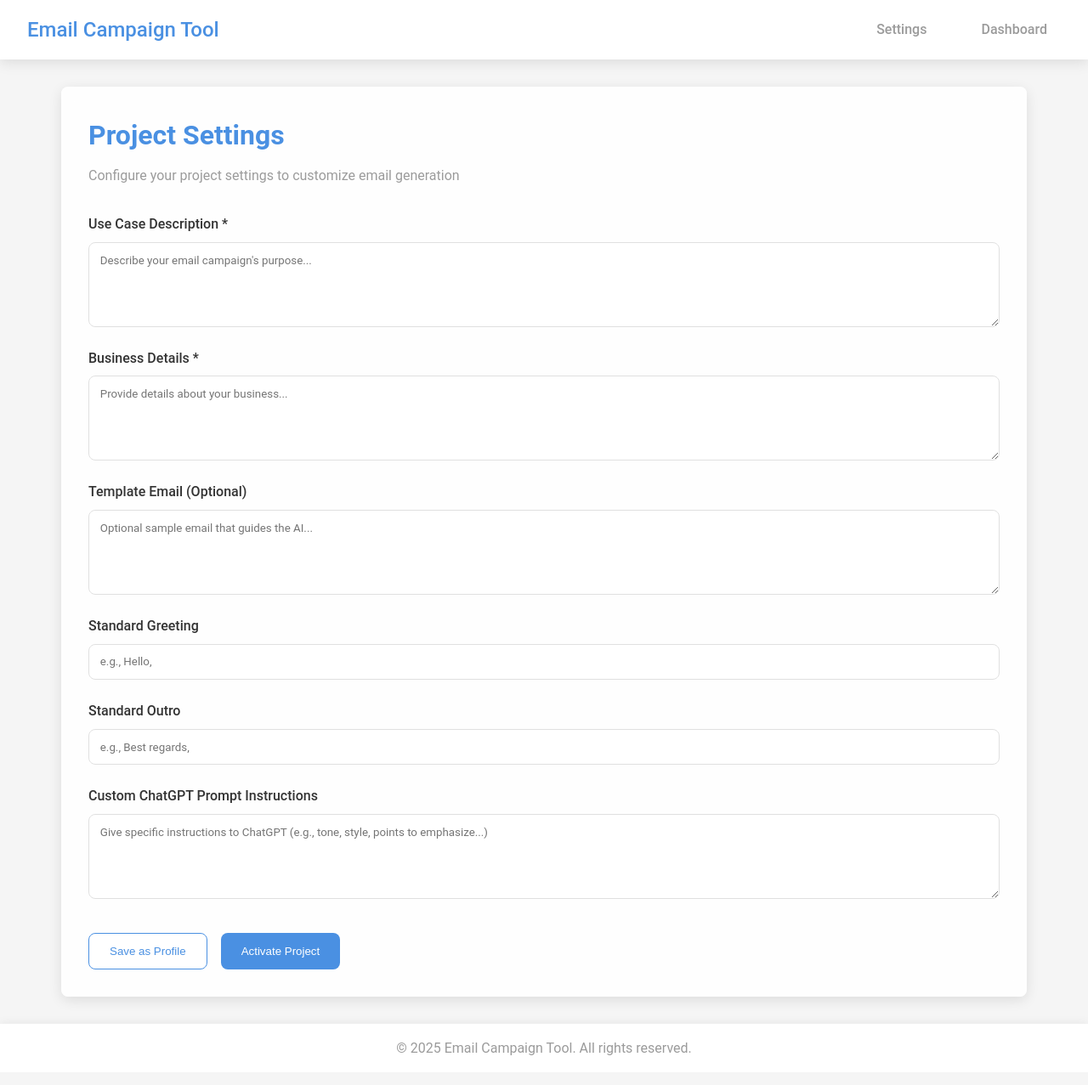
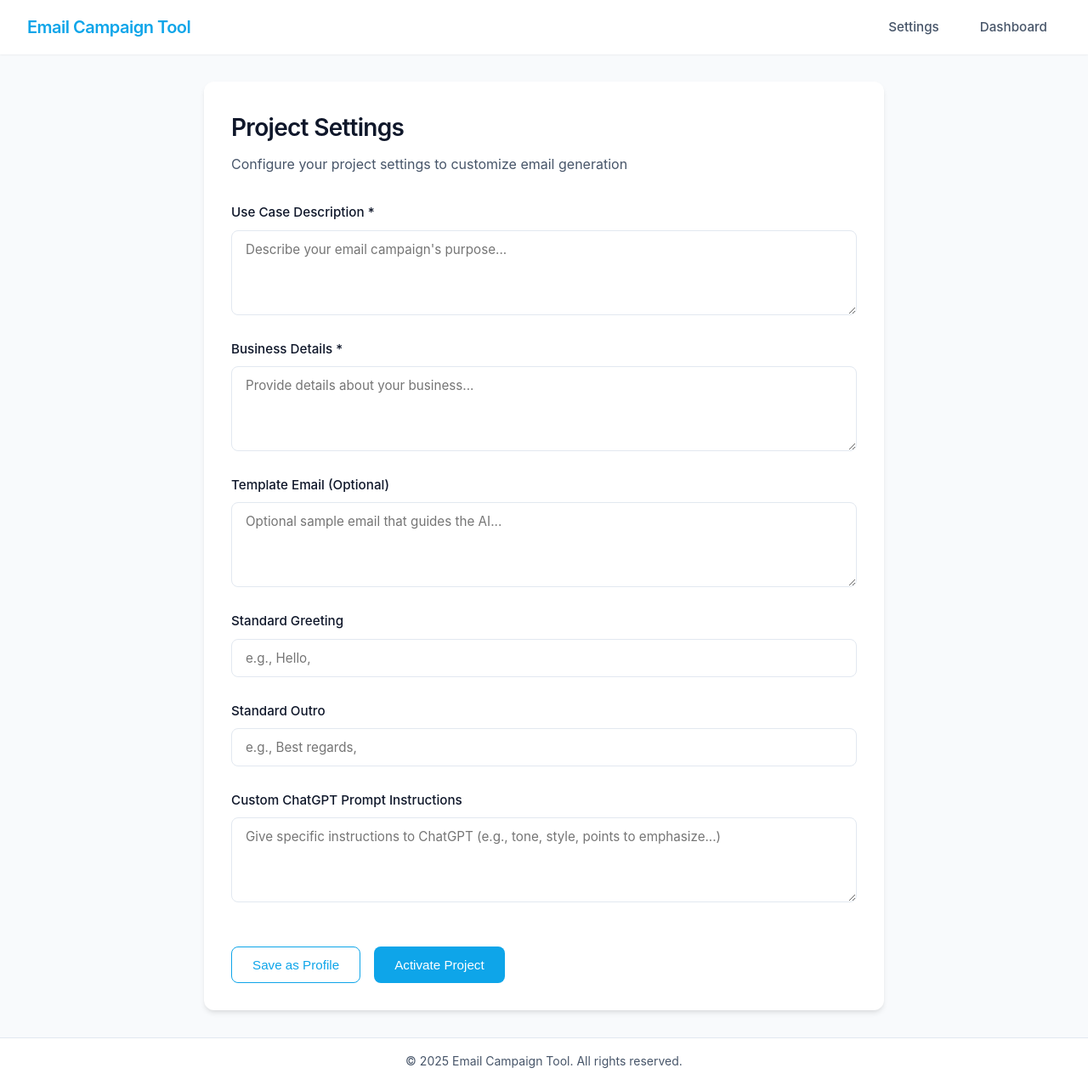
Before and after one commit to CapoVerse-1/AUTOEMAIL, a React (Create React App) app: page /settings in a window 1280 px wide. Shown: the whole page at 85% size. Built offline with nearby package versions, Linux system fonts and the light colour scheme.

Commit message:
Redesign UI with modern, clean aesthetic inspired by ChatGPT and iOS

```diff
--- a/src/App.css
+++ b/src/App.css
@@ -1,16 +1,19 @@
-/* Global Styles */
+/* Modern UI Redesign */
 :root {
-  --primary-color: #4A90E2;
-  --secondary-color: #9B9B9B;
-  --light-color: #F5F5F5;
-  --white-color: #FFFFFF;
-  --accent-color: #A8E6CF;
-  --error-color: #FF6B6B;
-  --success-color: #4CAF50;
-  --border-radius: 8px;
-  --font-family: 'Roboto', sans-serif;
-  --box-shadow: 0 4px 15px rgba(0, 0, 0, 0.1);
-  --transition: all 0.3s ease;
+  --primary-color: #0ea5e9;
+  --primary-light: rgba(14, 165, 233, 0.1);
+  --secondary-color: #64748b;
+  --bg-color: #f8fafc;
+  --card-bg: #ffffff;
+  --text-primary: #0f172a;
+  --text-secondary: #475569;
+  --error-color: #ef4444;
+  --success-color: #10b981;
+  --border-color: #e2e8f0;
+  --border-radius: 12px;
+  --box-shadow: 0 4px 6px -1px rgba(0, 0, 0, 0.1), 0 2px 4px -2px rgba(0, 0, 0, 0.05);
+  --transition: all 0.2s ease;
+  --font-family: -apple-system, BlinkMacSystemFont, 'Segoe UI', Roboto, Oxygen, Ubuntu, Cantarell, 'Open Sans', 'Helvetica Neue', sans-serif;
 }
 
 * {
@@ -21,9 +24,11 @@
 
 body {
   font-family: var(--font-family);
-  background-color: var(--light-color);
-  color: #333;
+  background-color: var(--bg-color);
+  color: var(--text-primary);
   line-height: 1.6;
+  -webkit-font-smoothing: antialiased;
+  -moz-osx-font-smoothing: grayscale;
 }
 
 .app-container {
@@ -38,39 +43,41 @@ body {
   justify-content: space-between;
   align-items: center;
   padding: 1rem 2rem;
-  background-color: var(--white-color);
-  box-shadow: var(--box-shadow);
-  position: relative;
+  background-color: var(--card-bg);
+  box-shadow: 0 1px 2px rgba(0, 0, 0, 0.05);
+  position: sticky;
+  top: 0;
   z-index: 10;
+  backdrop-filter: blur(10px);
+  -webkit-backdrop-filter: blur(10px);
 }
 
 .app-logo h1 {
   color: var(--primary-color);
-  font-size: 1.5rem;
-  font-weight: 500;
+  font-size: 1.25rem;
+  font-weight: 600;
+  letter-spacing: -0.025em;
 }
 
 .nav-links {
   display: flex;
   list-style: none;
-}
-
-.nav-links li {
-  margin-left: 2rem;
+  gap: 1rem;
 }
 
 .nav-links a {
   text-decoration: none;
-  color: var(--secondary-color);
+  color: var(--text-secondary);
   font-weight: 500;
   transition: var(--transition);
   padding: 0.5rem 1rem;
-  border-radius: var(--border-radius);
+  border-radius: 8px;
+  font-size: 0.95rem;
 }
 
 .nav-links a:hover {
   color: var(--primary-color);
-  background-color: rgba(74, 144, 226, 0.1);
+  background-color: var(--primary-light);
 }
 
 /* Main Content */
@@ -84,34 +91,41 @@ body {
 
 /* Footer */
 .app-footer {
-  background-color: var(--white-color);
+  background-color: var(--card-bg);
   padding: 1rem;
   text-align: center;
-  color: var(--secondary-color);
-  box-shadow: 0 -2px 10px rgba(0, 0, 0, 0.05);
+  color: var(--text-secondary);
+  font-size: 0.875rem;
+  border-top: 1px solid var(--border-color);
 }
 
 /* Settings Page Styles */
 .settings-container {
-  background-color: var(--white-color);
+  background-color: var(--card-bg);
   border-radius: var(--border-radius);
   padding: 2rem;
   box-shadow: var(--box-shadow);
+  max-width: 800px;
+  margin: 0 auto;
 }
 
 .settings-container h1 {
-  color: var(--primary-color);
+  color: var(--text-primary);
   margin-bottom: 0.5rem;
+  font-size: 1.75rem;
+  font-weight: 600;
+  letter-spacing: -0.025em;
 }
 
 .settings-container > p {
-  color: var(--secondary-color);
+  color: var(--text-secondary);
   margin-bottom: 2rem;
+  font-size: 1rem;
 }
 
 .settings-form {
   display: grid;
-  gap: 1.5rem;
+  gap: 1.75rem;
 }
 
 .form-group {
@@ -122,22 +136,27 @@ body {
 .form-group label {
   margin-bottom: 0.5rem;
   font-weight: 500;
+  color: var(--text-primary);
+  font-size: 0.95rem;
 }
 
 .form-group input,
 .form-group textarea {
-  padding: 0.8rem;
-  border: 1px solid #e0e0e0;
-  border-radius: var(--border-radius);
+  padding: 0.75rem 1rem;
+  border: 1px solid var(--border-color);
+  border-radius: 8px;
   font-family: var(--font-family);
   transition: var(--transition);
+  color: var(--text-primary);
+  background-color: var(--card-bg);
+  font-size: 0.95rem;
 }
 
 .form-group input:focus,
 .form-group textarea:focus {
   outline: none;
   border-color: var(--primary-color);
-  box-shadow: 0 0 0 2px rgba(74, 144, 226, 0.2);
+  box-shadow: 0 0 0 2px rgba(14, 165, 233, 0.2);
 }
 
 .form-group textarea {
@@ -148,56 +167,65 @@ body {
 .button-group {
   display: flex;
   gap: 1rem;
-  margin-top: 1rem;
+  margin-top: 1.5rem;
 }
 
 .button-group button {
-  padding: 0.8rem 1.5rem;
+  padding: 0.75rem 1.5rem;
   border: none;
-  border-radius: var(--border-radius);
+  border-radius: 8px;
   cursor: pointer;
   font-weight: 500;
   transition: var(--transition);
+  font-size: 0.95rem;
 }
 
 .save-button {
-  background-color: var(--white-color);
+  background-color: var(--card-bg);
   color: var(--primary-color);
   border: 1px solid var(--primary-color) !important;
 }
 
 .save-button:hover {
-  background-color: rgba(74, 144, 226, 0.1);
+  background-color: var(--primary-light);
 }
 
 .activate-button {
   background-color: var(--primary-color);
-  color: var(--white-color);
+  color: white;
 }
 
 .activate-button:hover {
-  background-color: #3a7bc8;
+  background-color: #0284c7;
 }
 
 .saved-profiles {
-  margin-top: 2rem;
-  padding-top: 2rem;
-  border-top: 1px solid #e0e0e0;
+  margin-top: 2.5rem;
+  padding-top: 2.5rem;
+  border-top: 1px solid var(--border-color);
+}
+
+.saved-profiles h2 {
+  font-size: 1.25rem;
+  font-weight: 600;
+  color: var(--text-primary);
+  margin-bottom: 1rem;
+  letter-spacing: -0.025em;
 }
 
 .profiles-list {
   display: grid;
   grid-template-columns: repeat(auto-fill, minmax(250px, 1fr));
   gap: 1rem;
-  margin-top: 1rem;
 }
 
 .profile-item {
   padding: 1rem;
-  border-radius: var(--border-radius);
-  border: 1px solid #e0e0e0;
+  border-radius: 8px;
+  border: 1px solid var(--border-color);
   cursor: pointer;
   transition: var(--transition);
+  background-color: var(--card-bg);
 }
 
 .profile-item:hover {
@@ -206,73 +234,91 @@ body {
 
 .profile-item.active {
   border-color: var(--primary-color);
-  box-shadow: 0 0 0 2px rgba(74, 144, 226, 0.2);
+  box-shadow: 0 0 0 2px rgba(14, 165, 233, 0.2);
 }
 
 .profile-item h3 {
   color: var(--primary-color);
   margin-bottom: 0.5rem;
+  font-size: 1rem;
+  font-weight: 600;
 }
 
 .profile-item p {
-  color: var(--secondary-color);
-  font-size: 0.9rem;
+  color: var(--text-secondary);
+  font-size: 0.875rem;
 }
 
 /* Dashboard Styles */
 .dashboard-container {
-  background-color: var(--white-color);
-  border-radius: var(--border-radius);
-  padding: 2rem;
-  box-shadow: var(--box-shadow);
+  width: 100%;
 }
 
 .dashboard-container h1 {
-  color: var(--primary-color);
-  margin-bottom: 1rem;
+  color: var(--text-primary);
+  margin-bottom: 1.5rem;
+  font-size: 1.75rem;
+  font-weight: 600;
+  letter-spacing: -0.025em;
 }
 
 .project-info {
-  background-color: rgba(74, 144, 226, 0.1);
-  padding: 1rem;
-  border-radius: var(--border-radius);
+  background-color: var(--primary-light);
+  padding: 1rem 1.5rem;
+  border-radius: 8px;
   margin-bottom: 2rem;
+  border: 1px solid rgba(14, 165, 233, 0.2);
 }
 
 .project-info h2 {
-  color: var(--primary-color);
-  font-size: 1.2rem;
-  font-weight: 500;
+  color: var(--text-primary);
+  font-size: 1.1rem;
+  font-weight: 600;
 }
 
 .actions-bar {
   display: flex;
-  gap: 1rem;
+  gap: 0.75rem;
   margin-bottom: 2rem;
+  flex-wrap: wrap;
 }
 
 .actions-bar button,
 .file-input-button {
-  padding: 0.8rem 1.5rem;
+  padding: 0.75rem 1.25rem;
   border: none;
-  border-radius: var(--border-radius);
+  border-radius: 8px;
   cursor: pointer;
   font-weight: 500;
   transition: var(--transition);
-  background-color: var(--primary-color);
-  color: var(--white-color);
   display: inline-flex;
   align-items: center;
   justify-content: center;
+  font-size: 0.95rem;
 }
 
-.actions-bar button:hover,
+.actions-bar button {
+  background-color: var(--primary-color);
+  color: white;
+}
+
+.file-input-button {
+  background-color: var(--card-bg);
+  color: var(--primary-color);
+  border: 1px solid var(--primary-color);
+}
+
+.actions-bar button:hover {
+  background-color: #0284c7;
+}
+
 .file-input-button:hover {
-  background-color: #3a7bc8;
+  background-color: var(--primary-light);
 }
 
 .actions-bar button:disabled {
   background-color: var(--secondary-color);
+  opacity: 0.7;
   cursor: not-allowed;
 }
 
@@ -288,7 +334,7 @@ body {
   width: 1rem;
   height: 1rem;
   border: 2px solid rgba(255, 255, 255, 0.5);
-  border-top-color: var(--white-color);
+  border-top-color: white;
   border-radius: 50%;
   animation: spin 0.8s linear infinite;
 }
@@ -305,12 +351,14 @@ body {
   justify-content: center;
   align-items: center;
   z-index: 1000;
+  backdrop-filter: blur(5px);
+  -webkit-backdrop-filter: blur(5px);
 }
 
 .loading-spinner {
-  width: 3rem;
-  height: 3rem;
-  border: 3px solid rgba(74, 144, 226, 0.3);
+  width: 2.5rem;
+  height: 2.5rem;
+  border: 3px solid rgba(14, 165, 233, 0.2);
   border-top-color: var(--primary-color);
   border-radius: 50%;
   animation: spin 1s linear infinite;
@@ -318,9 +366,15 @@ body {
 }
 
 .loading-spinner.small {
-  width: 1.5rem;
-  height: 1.5rem;
+  width: 1.25rem;
+  height: 1.25rem;
   border-width: 2px;
+}
+
+.loading-overlay p {
+  color: var(--text-primary);
+  font-size: 1rem;
+  font-weight: 500;
 }
 
 @keyframes spin {
@@ -331,68 +385,86 @@ body {
 
 .cards-container {
   display: grid;
-  grid-template-columns: repeat(auto-fill, minmax(300px, 1fr));
-  gap: 2rem;
+  grid-template-columns: repeat(auto-fill, minmax(350px, 1fr));
+  gap: 1.5rem;
 }
 
 .empty-state {
   text-align: center;
   padding: 3rem;
-  background-color: rgba(0, 0, 0, 0.02);
-  border-radius: var(--border-radius);
+  background-color: var(--card-bg);
+  border-radius: 8px;
   grid-column: 1 / -1;
+  border: 1px dashed var(--border-color);
+  color: var(--text-secondary);
 }
 
 .card {
-  background-color: var(--white-color);
-  border-radius: var(--border-radius);
+  background-color: var(--card-bg);
+  border-radius: 8px;
   overflow: hidden;
   box-shadow: var(--box-shadow);
   transition: var(--transition);
-  border: 1px solid rgba(0, 0, 0, 0.05);
+  border: 1px solid var(--border-color);
 }
 
 .card:hover {
-  transform: translateY(-5px);
-  box-shadow: 0 6px 20px rgba(0, 0, 0, 0.12);
+  transform: translateY(-4px);
+  box-shadow: 0 10px 15px -3px rgba(0, 0, 0, 0.1), 0 4px 6px -4px rgba(0, 0, 0, 0.05);
 }
 
 .card-header {
-  padding: 1rem;
-  background-color: rgba(74, 144, 226, 0.1);
+  padding: 1rem 1.25rem;
+  background-color: var(--card-bg);
   display: flex;
   justify-content: space-between;
   align-items: center;
+  border-bottom: 1px solid var(--border-color);
 }
 
 .card-header h3 {
-  color: var(--primary-color);
-  font-weight: 500;
+  color: var(--text-primary);
+  font-weight: 600;
+  font-size: 1.1rem;
 }
 
 .delete-button {
   background: none;
   border: none;
-  color: var(--secondary-color);
-  font-size: 1.5rem;
+  color: var(--text-secondary);
+  font-size: 1.25rem;
   cursor: pointer;
   transition: var(--transition);
+  display: flex;
+  align-items: center;
+  justify-content: center;
+  width: 2rem;
+  height: 2rem;
+  border-radius: 50%;
 }
 
 .delete-button:hover {
   color: var(--error-color);
+  background-color: rgba(239, 68, 68, 0.1);
 }
 
 .card-content {
-  padding: 1rem;
+  padding: 1.25rem;
 }
 
 .company-info {
-  margin-bottom: 1rem;
+  margin-bottom: 1.25rem;
 }
 
 .company-info p {
   margin-bottom: 0.5rem;
+  color: var(--text-secondary);
+  font-size: 0.95rem;
+}
+
+.company-info p strong {
+  color: var(--text-primary);
+  font-weight: 600;
 }
 
 .card-loading {
@@ -402,108 +474,117 @@ body {
   padding: 2rem 0;
 }
 
+.card-loading p {
+  color: var(--text-secondary);
+  margin-top: 0.75rem;
+  font-size: 0.95rem;
+}
+
 .card-error {
-  background-color: rgba(255, 107, 107, 0.1);
-  padding: 1rem;
-  border-radius: var(--border-radius);
+  background-color: rgba(239, 68, 68, 0.1);
+  padding: 1rem 1.25rem;
+  border-radius: 8px;
   margin-top: 1rem;
+  border: 1px solid rgba(239, 68, 68, 0.2);
 }
 
 .card-error p {
   color: var(--error-color);
   margin-bottom: 1rem;
+  font-size: 0.95rem;
 }
 
 .card-error button {
-  background-color: var(--white-color);
+  background-color: var(--card-bg);
   border: 1px solid var(--error-color);
   color: var(--error-color);
   padding: 0.5rem 1rem;
-  border-radius: var(--border-radius);
+  border-radius: 8px;
   cursor: pointer;
   transition: var(--transition);
+  font-size: 0.875rem;
+  font-weight: 500;
 }
 
 .card-error button:hover {
-  background-color: rgba(255, 107, 107, 0.1);
+  background-color: rgba(239, 68, 68, 0.1);
 }
 
 .email-preview {
-  margin-top: 1rem;
+  margin-top: 1.25rem;
 }
 
 .email-preview h4 {
-  margin-bottom: 0.5rem;
-  color: var(--primary-color);
+  margin-bottom: 0.75rem;
+  color: var(--text-primary);
+  font-weight: 600;
+  font-size: 1rem;
 }
 
 .email-preview textarea {
   width: 100%;
-  padding: 0.8rem;
-  border: 1px solid #e0e0e0;
-  border-radius: var(--border-radius);
+  padding: 0.75rem 1rem;
+  border: 1px solid var(--border-color);
+  border-radius: 8px;
   font-family: var(--font-family);
   margin-bottom: 1rem;
   resize: vertical;
+  min-height: 120px;
+  line-height: 1.6;
+  font-size: 0.95rem;
+  color: var(--text-primary);
+}
+
+.email-preview textarea:focus {
+  outline: none;
+  border-color: var(--primary-color);
+  box-shadow: 0 0 0 2px rgba(14, 165, 233, 0.2);
 }
 
 .card-actions {
   display: flex;
-  gap: 1rem;
+  gap: 0.75rem;
 }
 
 .regenerate-button,
 .send-button {
   flex: 1;
-  padding: 0.8rem;
+  padding: 0.75rem;
   border: none;
-  border-radius: var(--border-radius);
+  border-radius: 8px;
   cursor: pointer;
   font-weight: 500;
   transition: var(--transition);
+  font-size: 0.95rem;
 }
 
 .regenerate-button {
-  background-color: var(--white-color);
+  background-color: var(--card-bg);
   border: 1px solid var(--primary-color);
   color: var(--primary-color);
 }
 
 .regenerate-button:hover {
-  background-color: rgba(74, 144, 226, 0.1);
+  background-color: var(--primary-light);
 }
 
 .send-button {
   background-color: var(--primary-color);
-  color: var(--white-color);
+  color: white;
 }
 
 .send-button:hover {
-  background-color: #3a7bc8;
+  background-color: #0284c7;
 }
 
 /* Responsive Styles */
 @media (max-width: 768px) {
   .app-navbar {
-    flex-direction: column;
-    padding: 1rem;
-  }
-
-  .app-logo {
-    margin-bottom: 1rem;
-  }
-
-  .nav-links {
-    width: 100%;
-    justify-content: space-around;
-  }
-
-  .nav-links li {
-    margin: 0;
+    padding: 0.75rem 1rem;
   }
 
   .app-content {
-    padding: 1rem;
+    padding: 1.25rem;
   }
 
   .button-group {
@@ -517,18 +598,29 @@ body {
   .cards-container {
     grid-template-columns: 1fr;
   }
+
+  .settings-container,
+  .card {
+    padding: 1.25rem;
+  }
 }
 
-/* Glassmorphism Effects */
-.dashboard-container,
-.settings-container {
-  background-color: rgba(255, 255, 255, 0.9);
-  backdrop-filter: blur(10px);
-  -webkit-backdrop-filter: blur(10px);
+/* Add a clean, modern scrollbar */
+::-webkit-scrollbar {
+  width: 8px;
+  height: 8px;
 }
 
-.card {
-  background-color: rgba(255, 255, 255, 0.8);
-  backdrop-filter: blur(5px);
-  -webkit-backdrop-filter: blur(5px);
+::-webkit-scrollbar-track {
+  background: #f1f5f9;
+  border-radius: 4px;
 }
+
+::-webkit-scrollbar-thumb {
+  background: #cbd5e1;
+  border-radius: 4px;
+}
+
+::-webkit-scrollbar-thumb:hover {
+  background: #94a3b8;
+}
```
